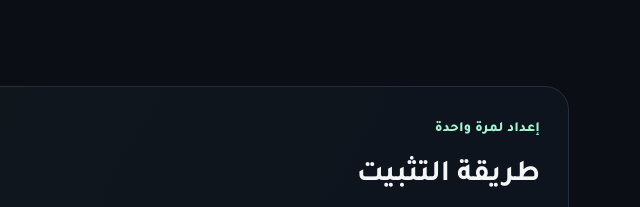
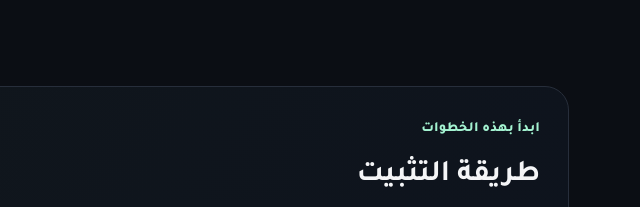
Before and after one commit to activitiesclass/noor-learning-studio, a browser extension: page index.html in a window 1280 px wide. Shown: the part 1038-1245 px from the top of the page, 627-1267 px from the left. Drawn offline with Linux system fonts and the light colour scheme.

Commit message:
Clarify the temporary installation steps

```diff
--- a/index.html
+++ b/index.html
@@ -38,7 +38,7 @@
       </section>
       <section class="section" id="install">
         <div class="install">
-          <div class="install-top"><div><span class="eyebrow">إعداد لمرة واحدة</span><h2 style="margin:7px 0 0;font-size:30px">طريقة التثبيت</h2><p>اتبع الخطوات بالترتيب. تحتاج إلى Firefox على جهاز كمبيوتر، وملف الإضافة الذي نزلته.</p></div><a class="button primary" href="downloads/noor-studio-extension-current.zip">⬇ تنزيل ملف الإضافة</a></div>
+          <div class="install-top"><div><span class="eyebrow">ابدأ بهذه الخطوات</span><h2 style="margin:7px 0 0;font-size:30px">طريقة التثبيت</h2><p>اتبع الخطوات بالترتيب. تحتاج إلى Firefox على جهاز كمبيوتر، وملف الإضافة الذي نزلته.</p></div><a class="button primary" href="downloads/noor-studio-extension-current.zip">⬇ تنزيل ملف الإضافة</a></div>
           <div class="install-grid">
             <article class="step-card"><span class="step-num">١</span><div><h3>نزّل ملف الإضافة</h3><p>اضغط «تنزيل الإضافة» واحفظ ملف ZIP في مجلد التنزيلات (Downloads).</p></div></article>
             <article class="step-card"><span class="step-num">٢</span><div><h3>فك ضغط الملف</h3><p>افتح مجلد التنزيلات، واضغط بزر الفأرة الأيمن على الملف ثم اختر «استخراج الكل» (Extract All).</p></div></article>
```
